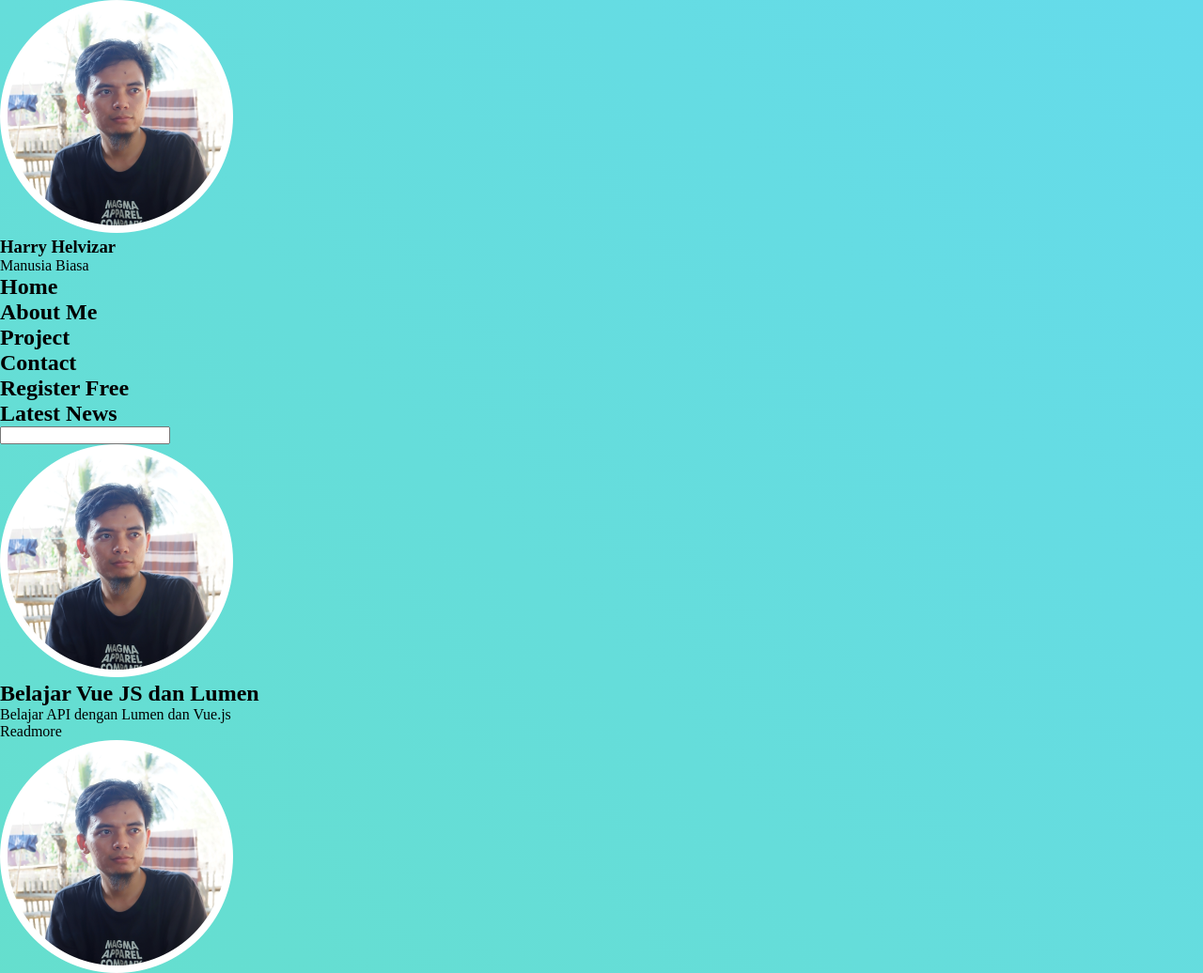
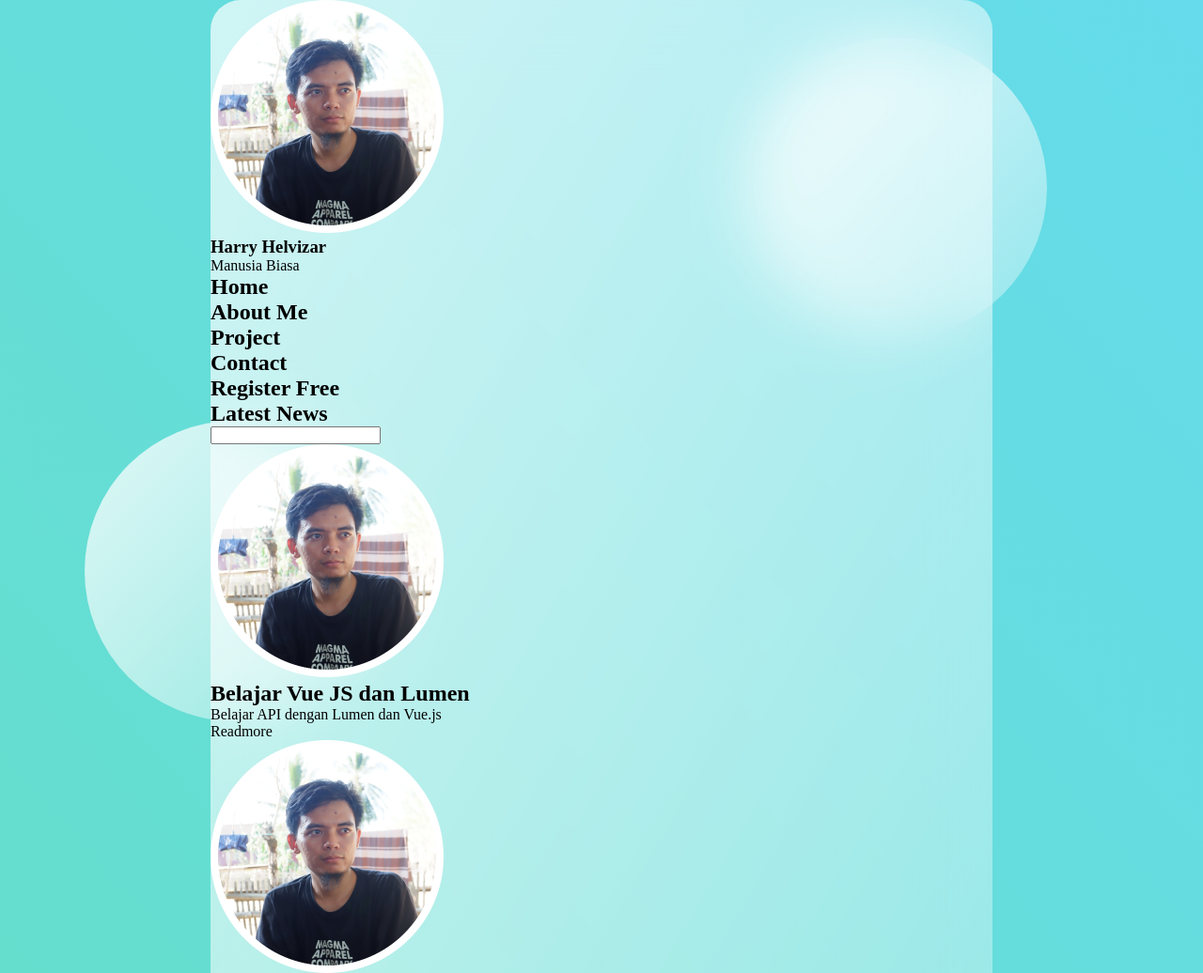
Before and after one commit to harryhelvizar/make-web-profile-html-css-01, a plain HTML site: page index.html in a window 1280 px wide. Shown: the top 1036 px of the page at 94% size. Drawn offline with Linux system fonts and the light colour scheme.

Commit message:
Menambah file style.css

```diff
--- a/style.css
+++ b/style.css
@@ -7,4 +7,45 @@
 main{
     min-height: 100vh;
     background: linear-gradient(to right top, #65dfc9, #65dbeb);
+    display: flex;
+    align-items: center;
+    justify-content: center;
 }
+
+.glass{
+    background: white;
+    min-height: 80vh;
+    width: 65%;
+    background: linear-gradient(to right bottom,
+        rgba(255, 255, 255, 0.7),
+        rgba(255, 255, 255, 0.3)
+    );
+    border-radius: 2rem;
+    z-index: 2;
+    backdrop-filter: blur(2rem);
+}
+
+.circle1,.circle2
+{
+    background: white;
+    background: linear-gradient(to right bottom,
+    rgba(255, 255, 255, 0.8),
+    rgba(255, 255, 255, 0.3)
+    );
+    height: 20rem;
+    width: 20rem;
+    position: absolute;
+    border-radius: 50%;
+}
+
+.circle1{
+    /* background-color: violet; */
+    top: 5%;
+    right: 13%;
+}
+
+.circle2{
+    /* background-color: yellow; */
+    bottom: 4%;
+    left: 7%;
+}
```
